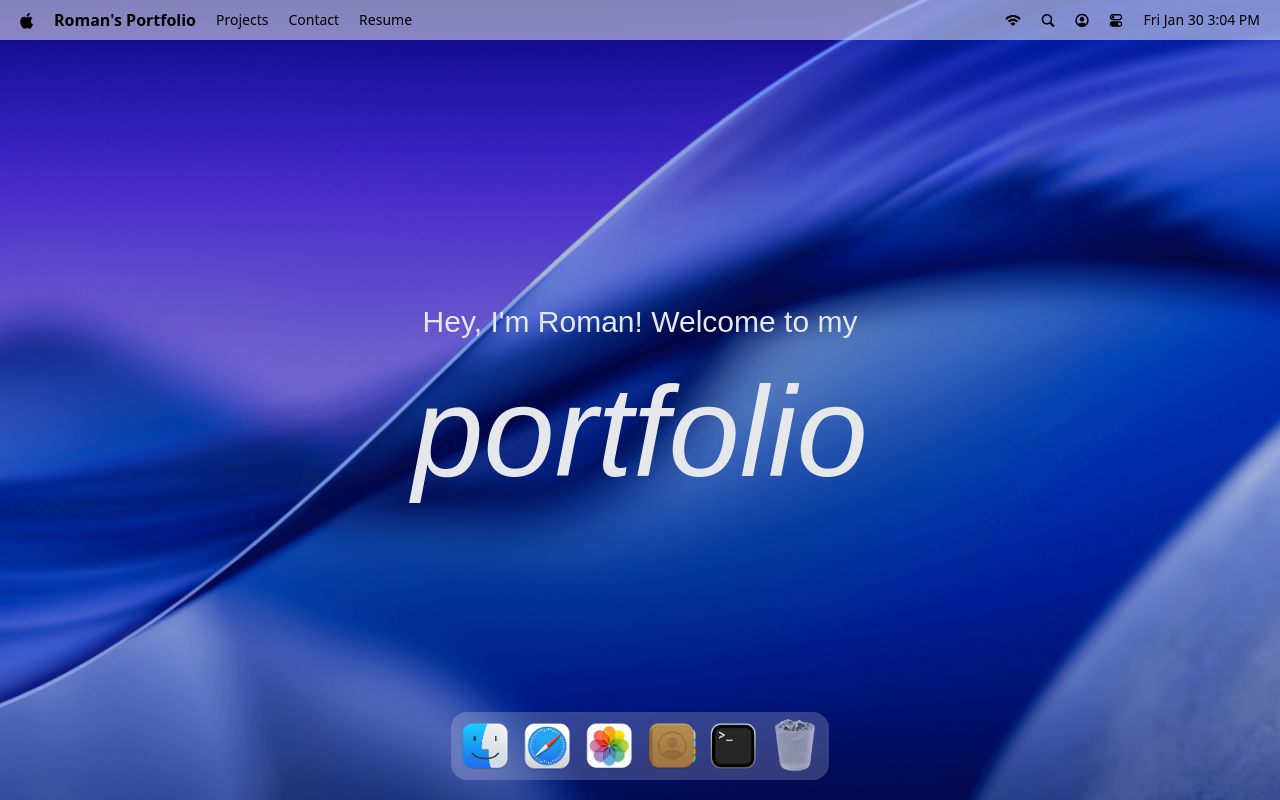
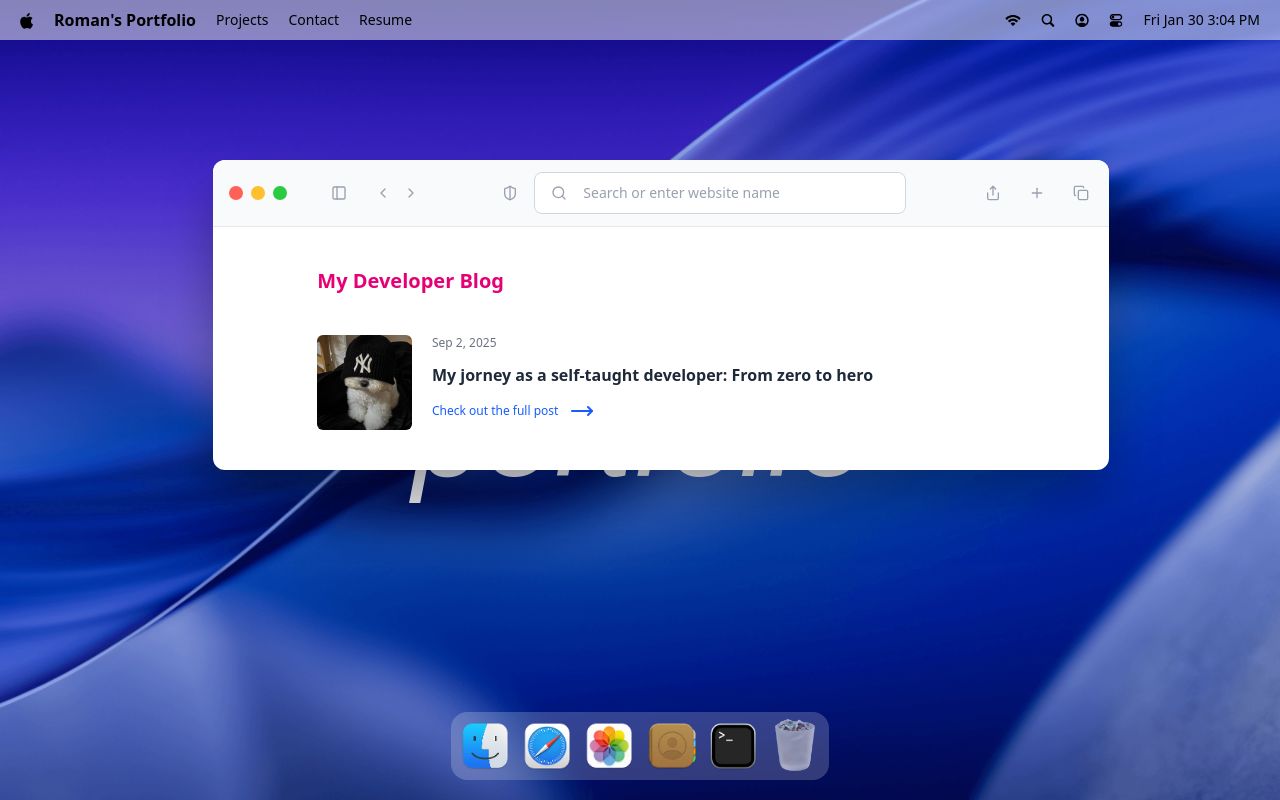
Before and after one commit to strexzy/strexzy-portfolio, a React (Vite) app: page / in a window 1280 px wide. Both pictures are taken after a click on the button 547 px from the left and 746 px from the top of the page. Built offline with nearby package versions, Linux system fonts and the light colour scheme; a web font is replaced by a local one.

Commit message:
Blog posts section content updates

```diff
--- a/src/App.tsx
+++ b/src/App.tsx
@@ -1,6 +1,6 @@
 import gsap from "gsap";
 import { Draggable } from "gsap/all";
-import { Terminal } from "@/windows";
+import { Safari, Terminal } from "@/windows";
 
 import { Dock, NavBar, Welcome } from "@/components";
 
@@ -14,6 +14,7 @@
       <Dock />
 
       <Terminal />
+      <Safari />
     </main>
   );
 };
--- a/src/constants/index.ts
+++ b/src/constants/index.ts
@@ -81,28 +81,19 @@
   },
 ];
 
-const blogPosts = [
+const blogPosts: {
+  id: number;
+  date: string;
+  title: string;
+  image: string;
+  link: string;
+}[] = [
   {
     id: 1,
     date: "Sep 2, 2025",
-    title:
-      "TypeScript Explained: What It Is, Why It Matters, and How to Master It",
-    image: "/images/blog1.png",
-    link: "https://jsmastery.com/blog/typescript-explained-what-it-is-why-it-matters-and-how-to-master-it",
-  },
-  {
-    id: 2,
-    date: "Aug 28, 2025",
-    title: "The Ultimate Guide to Mastering Three.js for 3D Development",
-    image: "/images/blog2.png",
-    link: "https://jsmastery.com/blog/the-ultimate-guide-to-mastering-three-js-for-3d-development",
-  },
-  {
-    id: 3,
-    date: "Aug 15, 2025",
-    title: "The Ultimate Guide to Mastering GSAP Animations",
-    image: "/images/blog3.png",
-    link: "https://jsmastery.com/blog/the-ultimate-guide-to-mastering-gsap-animations",
+    title: "My jorney as a self-taught developer: From zero to hero",
+    image: "/images/blog1.jpeg",
+    link: "https://t.me/+ZjgVNejgXIIwOGY6",
   },
 ];
 
--- /dev/null
+++ b/src/windows/Safari.tsx
@@ -0,0 +1,77 @@
+import { WindowControls } from "@/components";
+import { blogPosts } from "@/constants";
+import WindowWrapper from "@/hoc/WindowWrapper";
+import {
+  ChevronLeft,
+  ChevronRight,
+  Copy,
+  MoveRight,
+  PanelLeft,
+  Plus,
+  Search,
+  Share,
+  ShieldHalf,
+} from "lucide-react";
+
+const Safari = () => {
+  return (
+    <>
+      <div id="window-header">
+        <WindowControls target="safari" />
+
+        <PanelLeft className="ml-10 icon" />
+
+        <div className="flex items-center gap-1 ml-5">
+          <ChevronLeft className="icon" />
+          <ChevronRight className="icon" />
+        </div>
+
+        <div className="flex-1 flex-center gap-3">
+          <ShieldHalf className="icon" />
+
+          <div className="search">
+            <Search className="icon" />
+
+            <input
+              type="text"
+              placeholder="Search or enter website name"
+              className=" flex-1"
+            />
+          </div>
+        </div>
+
+        <div className="flex items-center gap-5">
+          <Share className="icon" />
+          <Plus className="icon" />
+          <Copy className="icon" />
+        </div>
+      </div>
+
+      <div className="blog">
+        <h2>My Developer Blog</h2>
+
+        <div className="space-y-8">
+          {blogPosts.map(({ id, image, title, date, link }) => (
+            <div key={id} className="blog-post">
+              <div className="col-span-2">
+                <img src={image} alt={title} />
+              </div>
+
+              <div className="content">
+                <p>{date}</p>
+                <h3>{title}</h3>
+                <a href={link} target="_blank" rel="noopener noreferrer">
+                  Check out the full post <MoveRight className="icon-hover" />
+                </a>
+              </div>
+            </div>
+          ))}
+        </div>
+      </div>
+    </>
+  );
+};
+
+const SafariWindow = WindowWrapper(Safari, "safari");
+
+export default SafariWindow;
--- a/src/windows/index.ts
+++ b/src/windows/index.ts
@@ -1 +1,2 @@
 export { default as Terminal } from "./Terminal";
+export { default as Safari } from "./Safari";
```
Also changed, not shown: public/images/blog1.jpeg (added), public/images/blog1.png (deleted).
